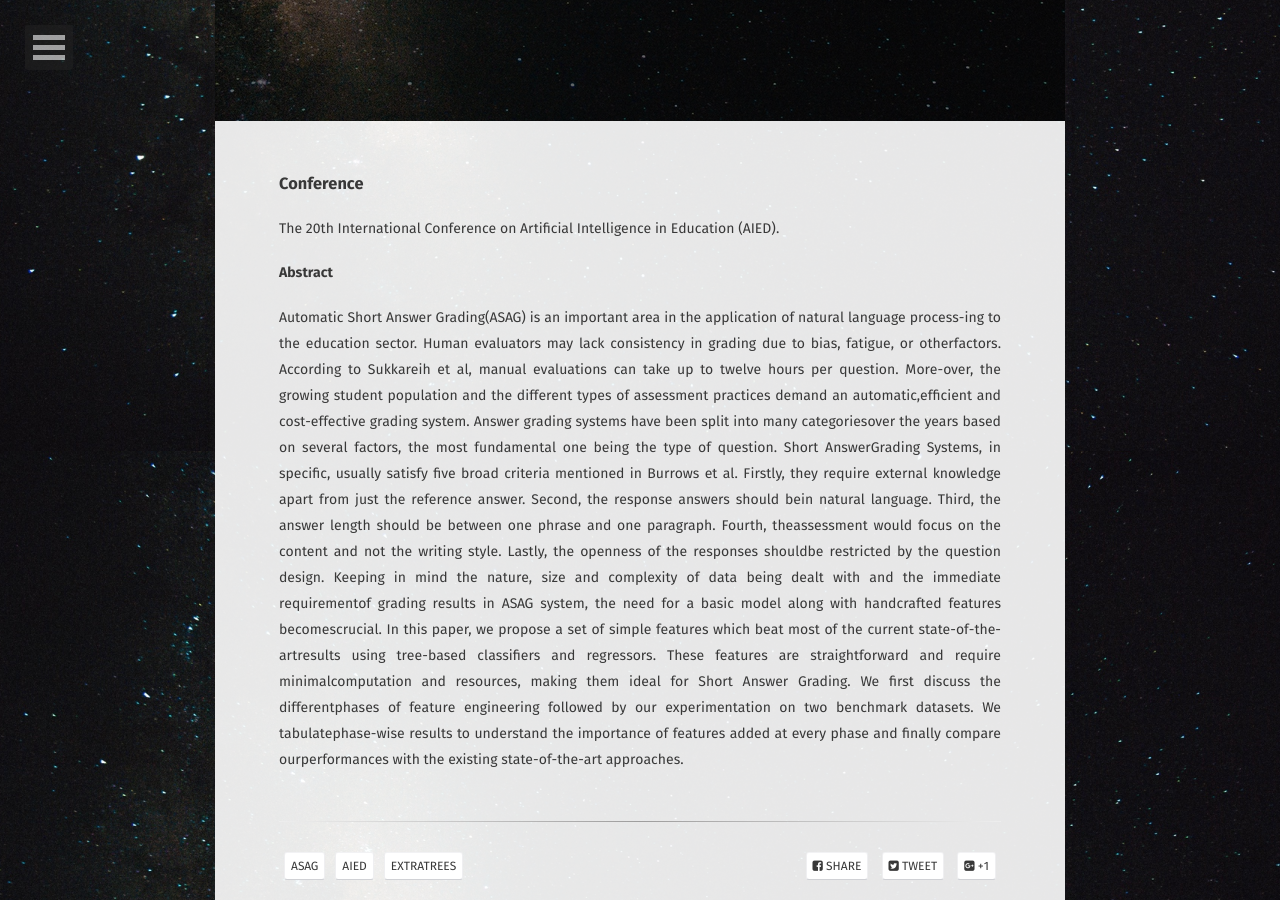
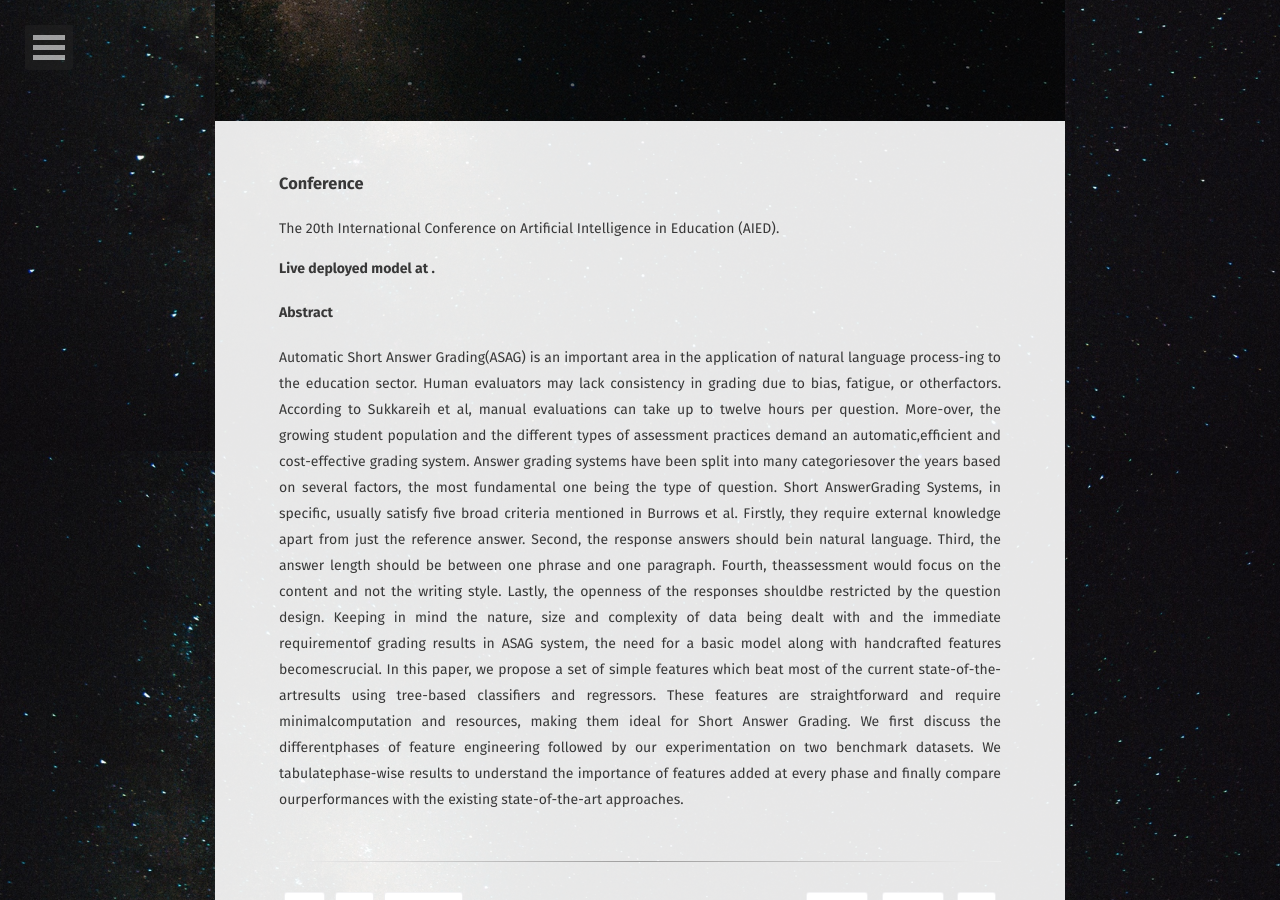
Before and after one commit to Sharan-Sundar/Sharan-Sundar.github.io, a Jekyll site: the page built from _posts/2019-04-27-Pub_4_ASAG.md, in a window 1280 px wide and 900 px high, scrolled down 449 px. Built offline with Jekyll 4.4.1, drawn with Linux system fonts in a browser that asks for light colours; some web fonts are replaced; comment, search, counter and statistics services are not loaded.

Commit message:
Update 2019-04-27-Pub_4_ASAG.md

```diff
--- a/_posts/2019-04-27-Pub_4_ASAG.md
+++ b/_posts/2019-04-27-Pub_4_ASAG.md
@@ -16,6 +16,7 @@ comments: true
 ### Conference
 The 20th International Conference on Artificial Intelligence in Education (AIED).
 
+<b>Live deployed model at <a href="https://deeperudite.github.io/asag-react-app/" target=" "></a>.</b>
 
 
 #### Abstract
```
